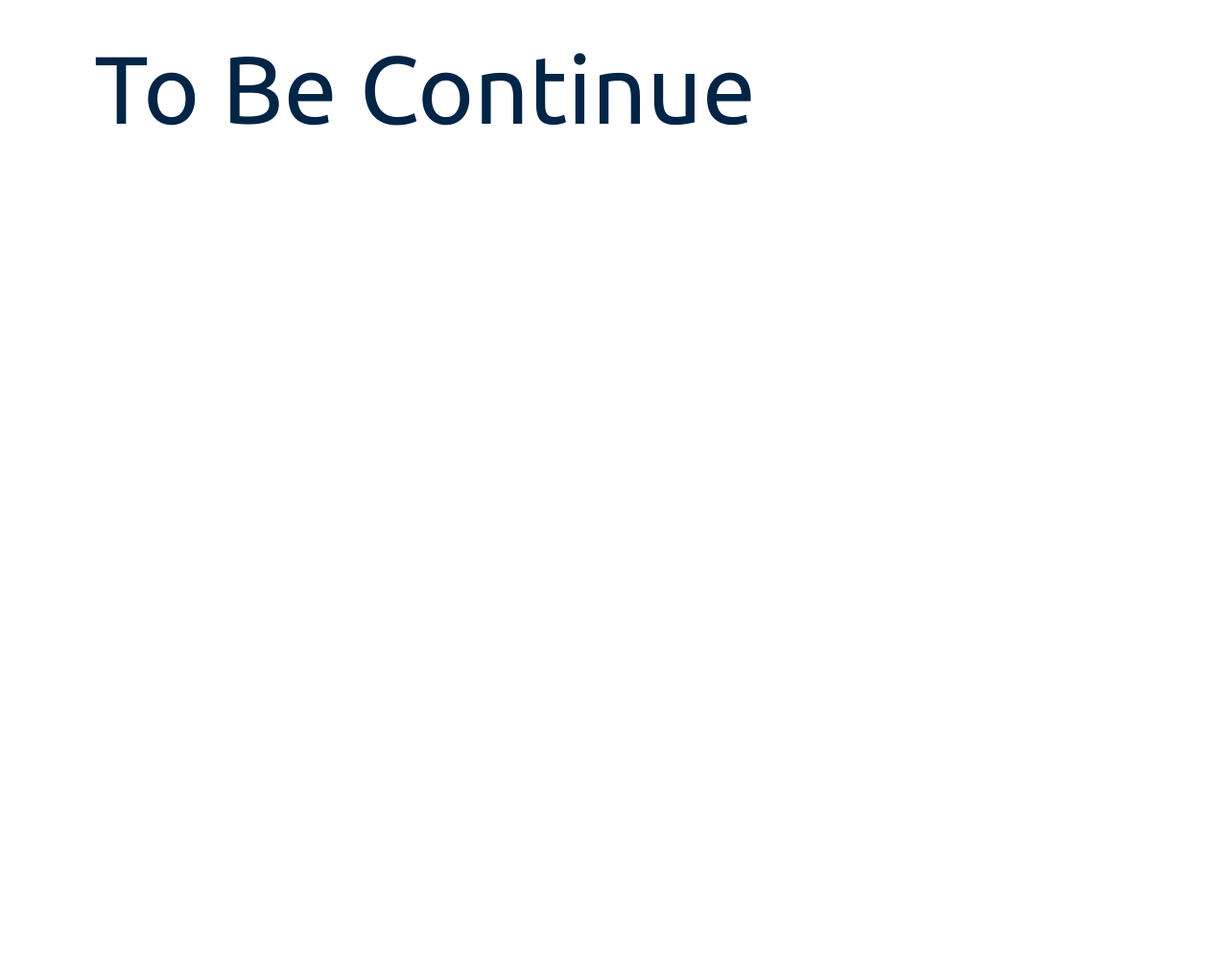
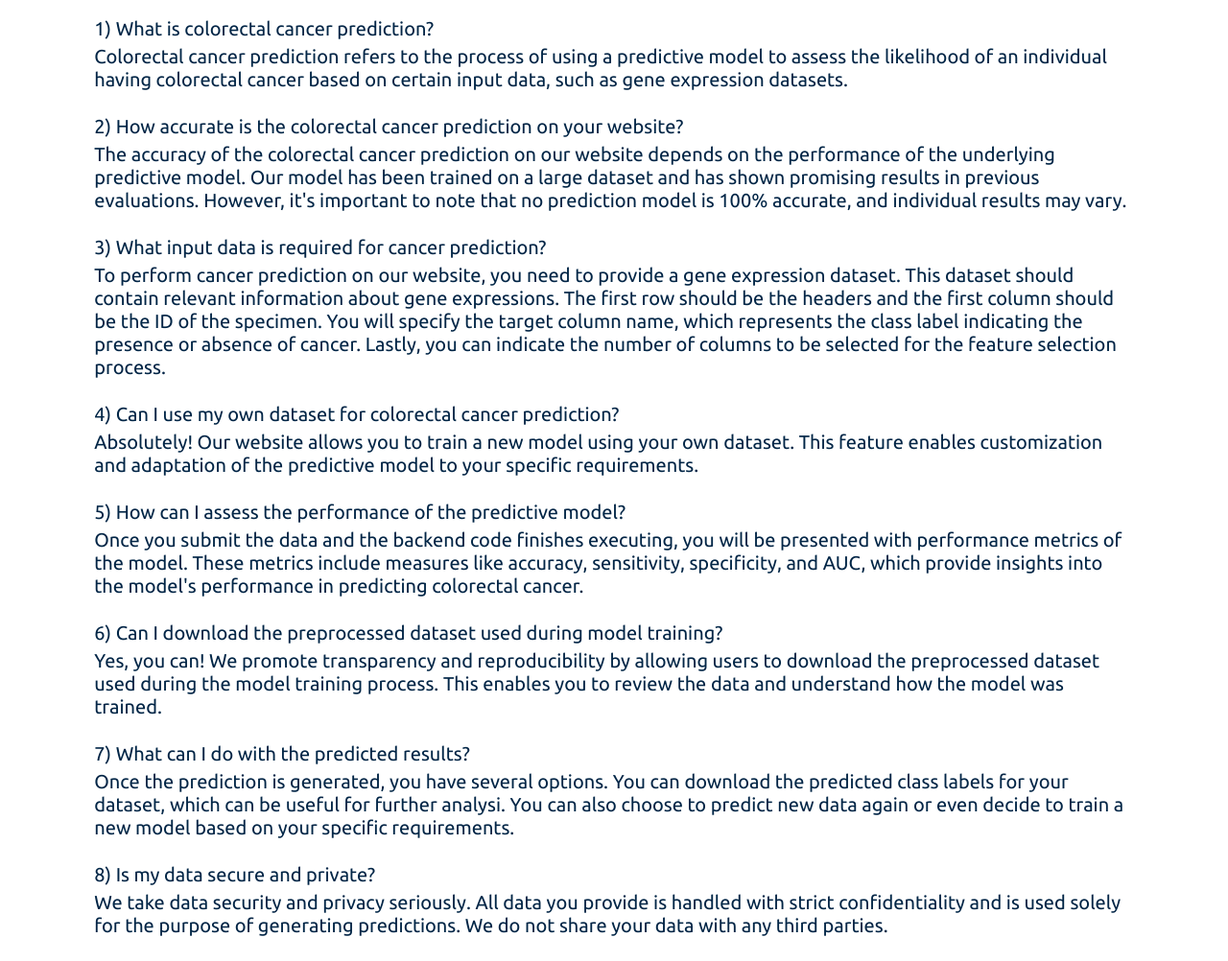
Before and after one commit to rnawar/PreCancer, a Flask app: page /faq in a window 1280 px wide. Shown: the part 90-1092 px from the top of the page at 96% size. Before the commit the page ends 221 px from the top, so only its background shows below. Run offline with Flask 3, Linux system fonts and the light colour scheme.

Commit message:
Updated FAQ

```diff
--- a/static/css/main.css
+++ b/static/css/main.css
@@ -368,11 +368,21 @@ header {
 
 .faq {
   height: fit-content;
-  top: 100%;
+  top: 10%;
   position: relative;
-  display: flex;
-  font-size: 100px;
+  /* display: flex; */
+  font-size: 20px;
   float: left;
+}
+
+.ques {
+  padding-bottom: 5px;
+  color: var(--text);
+}
+
+.ans {
+  padding-bottom: 25px;
+  color: var(--text);
 }
 
 .return a {
@@ -392,4 +402,4 @@ header {
   border-radius: 5px;
   margin-bottom: 5%;
   justify-content: flex-start;
-}5
+}
--- a/templates/faq.html
+++ b/templates/faq.html
@@ -1,3 +1,71 @@
 {% extends "layout.html" %} {% block content %}
-<div class="faq">To Be Continue</div>
+<div class="faq">
+  <div class="ques">1) What is colorectal cancer prediction?</div>
+  <div class="ans">
+    Colorectal cancer prediction refers to the process of using a predictive
+    model to assess the likelihood of an individual having colorectal cancer
+    based on certain input data, such as gene expression datasets.
+  </div>
+  <div class="ques">
+    2) How accurate is the colorectal cancer prediction on your website?
+  </div>
+  <div class="ans">
+    The accuracy of the colorectal cancer prediction on our website depends on
+    the performance of the underlying predictive model. Our model has been
+    trained on a large dataset and has shown promising results in previous
+    evaluations. However, it's important to note that no prediction model is
+    100% accurate, and individual results may vary.
+  </div>
+  <div div class="ques">
+    3) What input data is required for cancer prediction?
+  </div>
+  <div class="ans">
+    To perform cancer prediction on our website, you need to provide a gene
+    expression dataset. This dataset should contain relevant information about
+    gene expressions. The first row should be the headers and the first column
+    should be the ID of the specimen. You will specify the target column name,
+    which represents the class label indicating the presence or absence of
+    cancer. Lastly, you can indicate the number of columns to be selected for
+    the feature selection process.
+  </div>
+  <div div class="ques">
+    4) Can I use my own dataset for colorectal cancer prediction?
+  </div>
+  <div class="ans">
+    Absolutely! Our website allows you to train a new model using your own
+    dataset. This feature enables customization and adaptation of the predictive
+    model to your specific requirements.
+  </div>
+  <div div class="ques">
+    5) How can I assess the performance of the predictive model?
+  </div>
+  <div class="ans">
+    Once you submit the data and the backend code finishes executing, you will
+    be presented with performance metrics of the model. These metrics include
+    measures like accuracy, sensitivity, specificity, and AUC, which provide
+    insights into the model's performance in predicting colorectal cancer.
+  </div>
+  <div div class="ques">
+    6) Can I download the preprocessed dataset used during model training?
+  </div>
+  <div class="ans">
+    Yes, you can! We promote transparency and reproducibility by allowing users
+    to download the preprocessed dataset used during the model training process.
+    This enables you to review the data and understand how the model was
+    trained.
+  </div>
+  <div div class="ques">7) What can I do with the predicted results?</div>
+  <div class="ans">
+    Once the prediction is generated, you have several options. You can download
+    the predicted class labels for your dataset, which can be useful for further
+    analysi. You can also choose to predict new data again or even decide to
+    train a new model based on your specific requirements.
+  </div>
+  <div div class="ques">8) Is my data secure and private?</div>
+  <div class="ans">
+    We take data security and privacy seriously. All data you provide is handled
+    with strict confidentiality and is used solely for the purpose of generating
+    predictions. We do not share your data with any third parties.
+  </div>
+</div>
 {% endblock %}
```
Also changed, not shown: README.md. Lines whose indentation alone changed are shown as unchanged.
